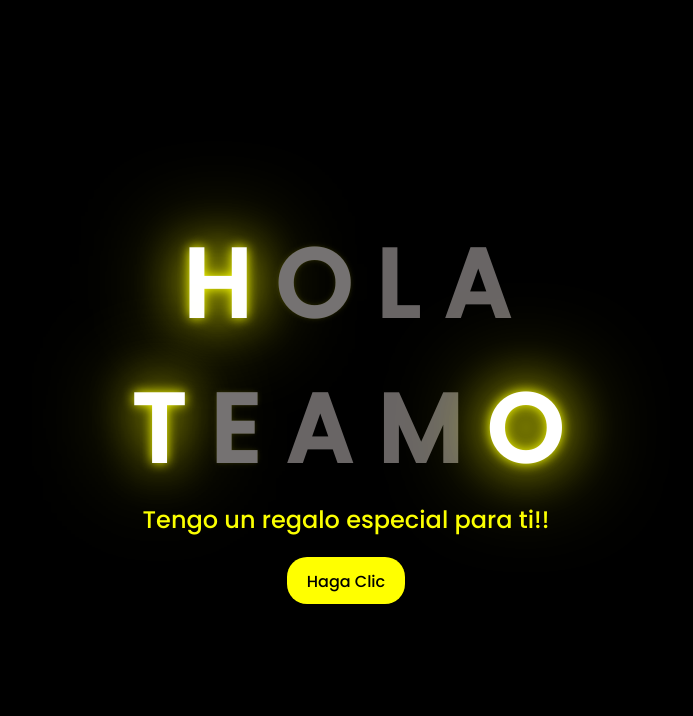
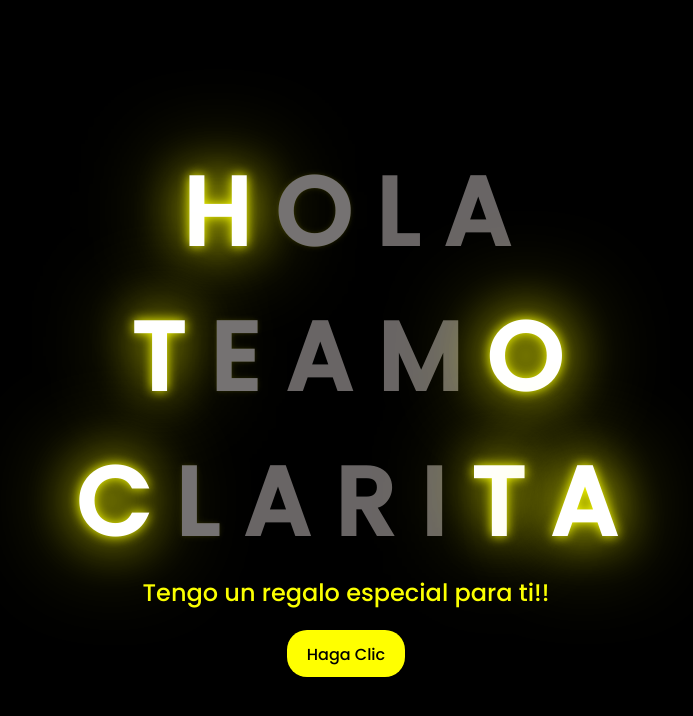
Before and after one commit to Jhordan1030/Flores, a plain HTML site: page index.html in a window 1280 px wide. Shown: the whole page, without its empty margins (302-995 px from the left). Drawn offline with Linux system fonts and the light colour scheme.

Commit message:
Actualizacion

```diff
--- a/index.html
+++ b/index.html
@@ -25,6 +25,15 @@
         <span>M</span>
         <span>O</span>
     </div>
+    <div class="greetings">
+        <span>C</span>
+        <span>L</span>
+        <span>A</span>
+        <span>R</span>
+        <span>I</span>
+        <span>T</span>
+        <span>A</span>
+    </div>
     <div class="description">
         <span>Tengo un regalo especial para ti!!</span>
     </div>
```
Also changed, not shown: FLORES.html (+1 -1 lines).
